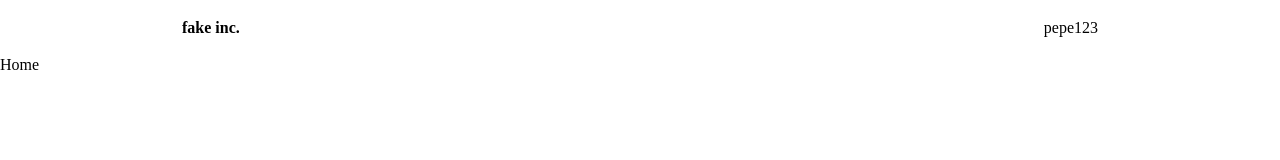
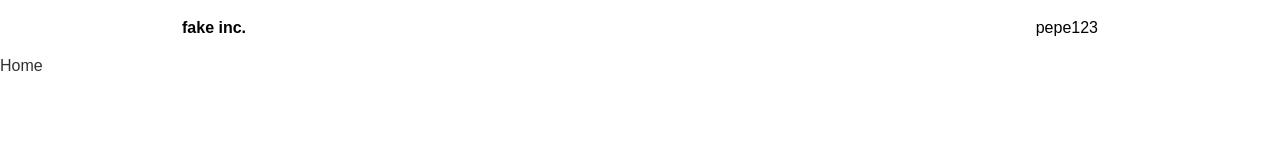
Before and after one commit to elpopisencio/trivago-like-app, a React (Create React App) app in the folder trv-venue-hotel-client/: page / in a window 1280 px wide. Shown: the top 160 px of the page. Built offline with nearby package versions, Linux system fonts and the light colour scheme.

Commit message:
added more css defaults

```diff
--- a/trv-venue-hotel-client/src/index.css
+++ b/trv-venue-hotel-client/src/index.css
@@ -1,4 +1,10 @@
 * {
   margin: 0;
   padding: 0;
+  color: #323232;
 }
+
+html {
+   font-family: Arial,Helvetica,Sans,Sans-Serif,Sans Serif;
+   line-height: 1.25;
+}
```
